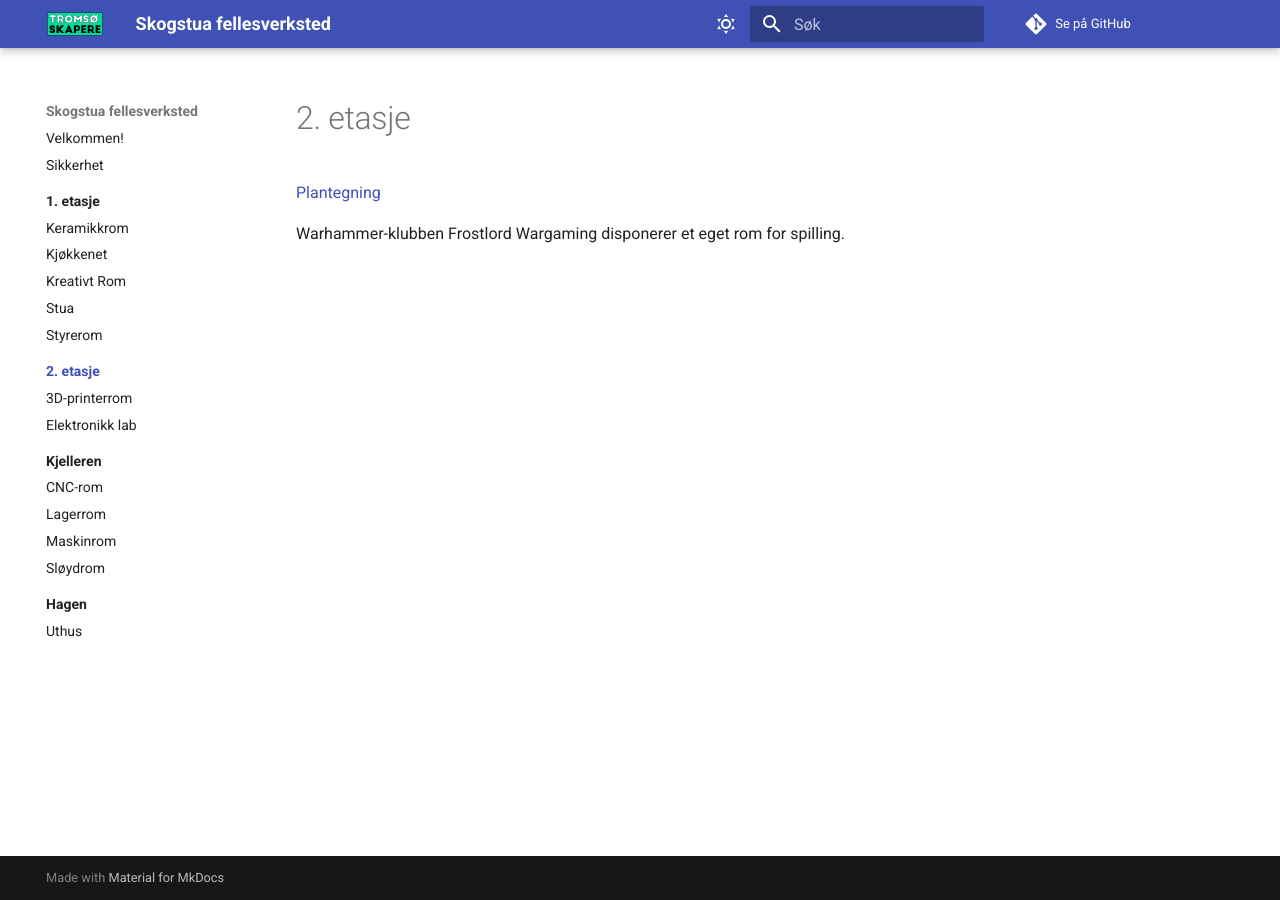
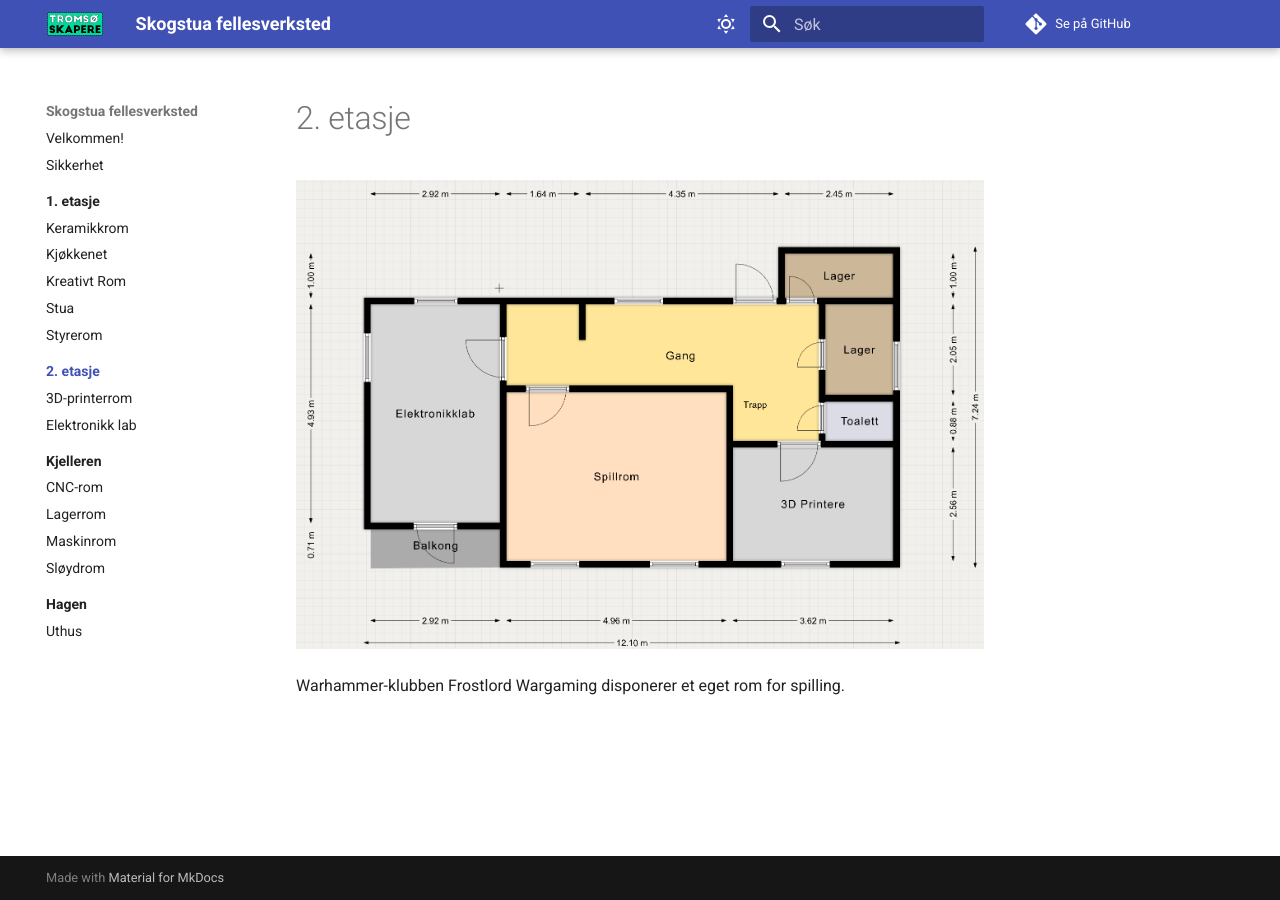
Before and after one commit to Tromsoskapere/mkdocs-skogstua, an MkDocs documentation site: the page built from docs/2. etasje/index.md, in a window 1280 px wide. Built offline with MkDocs 1.6.1 and Material for MkDocs 9.7.7, drawn with Linux system fonts in a browser that asks for light colours; comment, search, counter and statistics services are not loaded.

Commit message:
Update index.md

```diff
--- a/docs/2. etasje/index.md
+++ b/docs/2. etasje/index.md
@@ -1,5 +1,5 @@
 # 2. etasje
 
-[Plantegning](Skogstua_2etg.png)
+![Plantegning](Skogstua_2etg.png)
 
 Warhammer-klubben Frostlord Wargaming disponerer et eget rom for spilling.
```
